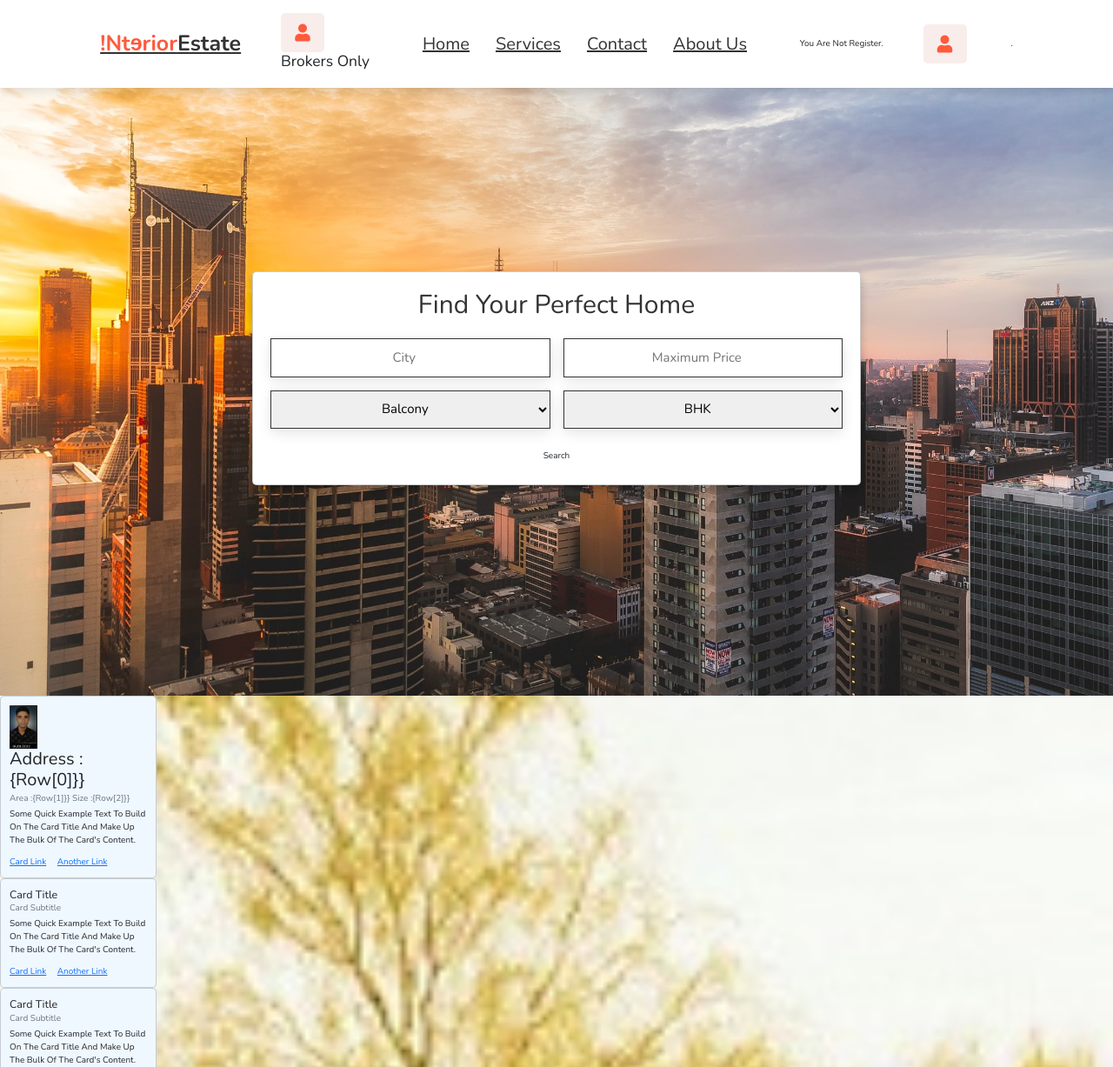
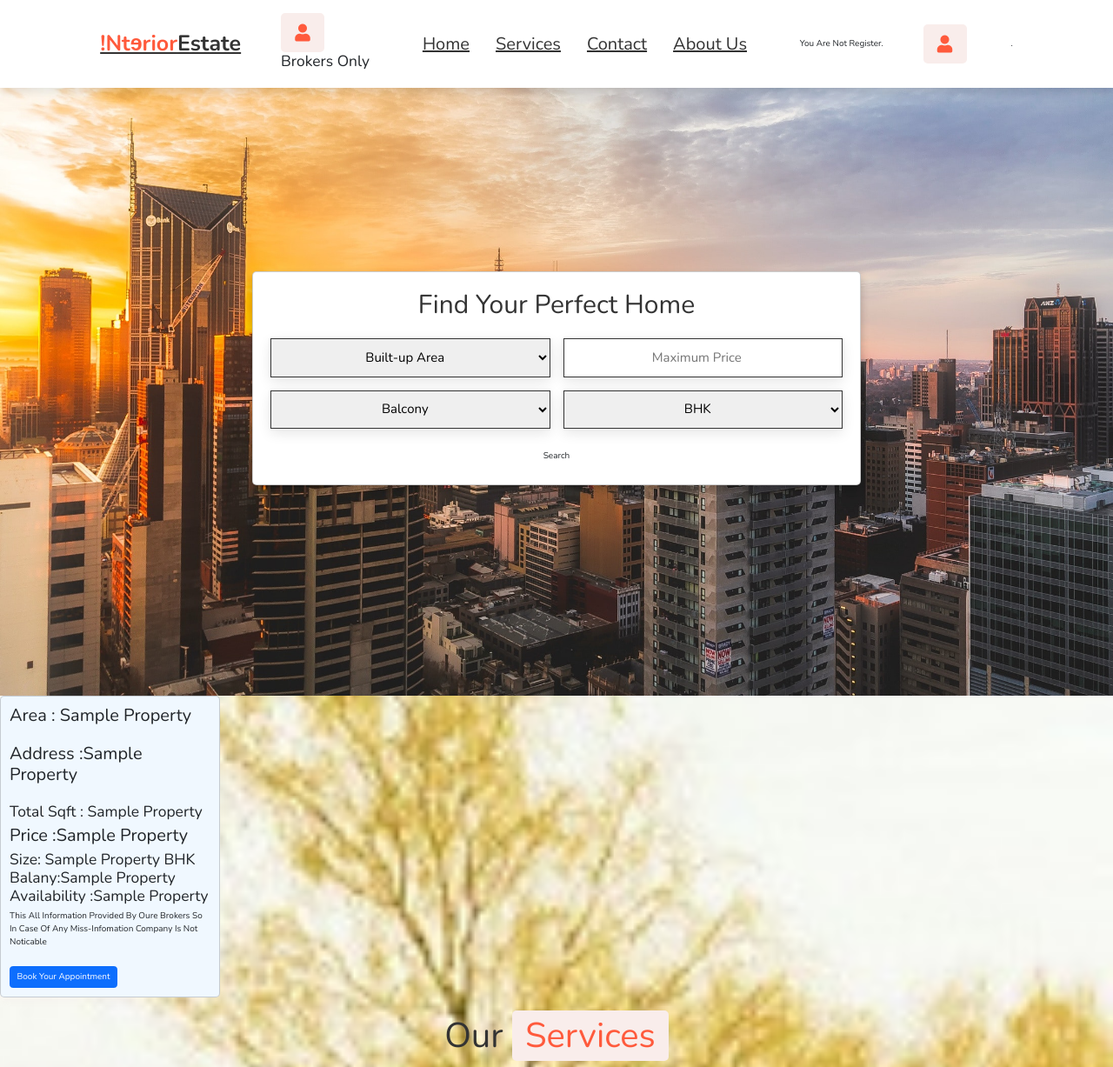
Before and after one commit to mohitdubey132/house-selling-and-price-prediction1, a Flask app: page / in a window 1280 px wide. Shown: the top 1227 px of the page at 87% size. Run offline with Flask 2, Linux system fonts and the light colour scheme; a database or web service that is not in the repository returns one stand-in record (values such as "Sample title"); parts of the project's set-up code (start-up, migrations or seed data) failed here and were passed over; some libraries are stand-ins or nearby versions.

Commit message:
working on book appointments

```diff
--- a/Templates/index.html
+++ b/Templates/index.html
@@ -92,7 +92,12 @@
 
         <div class="inputBox">
 
-            <input type="search" name="City" placeholder="City" id="">
+            <select name="Area_type" id="">
+                <option value="Built-up Area">Built-up Area</option>
+                <option value="Carpet Area"> Carpet area</option>
+                <option value="Plot Area"> Plot Area</option>
+                <option value="Super built-up Area"> Super built-up Area</option>
+            </select>
             <input type="search" name="Price" placeholder="Maximum Price" id="">
 
             <select name="Balcony" id="">
@@ -117,51 +122,26 @@
     </form><hr>
 
 </section>
-<div class="card" style="width: 18rem;">
-    <div class="card-body">
-        <img src="{{ url_for('static',filename='uploads_home/mohitofpic.jpg')}}" alt="" height="50px">
-      <h2 class="card-title">Address :{row[0]}} </h2>
-      <h6 class="card-subtitle mb-2 text-muted">Area :{row[1]}} size :{row[2]}} </h6>
-      <p class="card-text">Some quick example text to build on the card title and make up the bulk of the card's content.</p>
-      <a href="#" class="card-link">Card link</a>
-      <a href="#" class="card-link">Another link</a>
-    </div>
-  </div><div class="card" style="width: 18rem;">
-    <div class="card-body">
-      <h5 class="card-title">Card title</h5>
-      <h6 class="card-subtitle mb-2 text-muted">Card subtitle</h6>
-      <p class="card-text">Some quick example text to build on the card title and make up the bulk of the card's content.</p>
-      <a href="#" class="card-link">Card link</a>
-      <a href="#" class="card-link">Another link</a>
-    </div>
-  </div><div class="card" style="width: 18rem;">
-    <div class="card-body">
-      <h5 class="card-title">Card title</h5>
-      <h6 class="card-subtitle mb-2 text-muted">Card subtitle</h6>
-      <p class="card-text">Some quick example text to build on the card title and make up the bulk of the card's content.</p>
-      <a href="#" class="card-link">Card link</a>
-      <a href="#" class="card-link">Another link</a>
-    </div>
-  </div>
-  <div class="row">
-    <div class="col-sm-6">
-      <div class="card">
-        <div class="card-body">
-          <h5 class="card-title">Special title treatment</h5>
-          <p class="card-text">With supporting text below as a natural lead-in to additional content.</p>
-          <a href="#" class="btn btn-primary">Go somewhere</a>
+      <div class="row">
+    {% for row in propertys: %}
+        <div class="col-sm-6">
+        <div class="card">
+            <div class="card-body">
+            <h2 class="card-title">Area : {{row[3]}}</h2><br>
+            <h2>Address :{{row[4]}} </h2><br>
+            <h3>total Sqft : {{row[1]}}</h3>
+            <h2>Price :{{row[2]}} </h2>
+            <h3>size: {{row[5]}} BHK
+                Balany:{{row[6] }} <br>
+                availability :{{row[8]}}
+
+            </h3>
+            <p class="card-text">This all information provided by oure Brokers so in case of any miss-infomation company is not noticable </p>
+            <a href="/book_appointment/{{row[0]}} " class="btn btn-primary">Book your Appointment </a>
+            </div>
         </div>
-      </div>
-    </div>
-    <div class="col-sm-6">
-      <div class="card">
-        <div class="card-body">
-          <h5 class="card-title">Special title treatment</h5>
-          <p class="card-text">With supporting text below as a natural lead-in to additional content.</p>
-          <a href="#" class="btn btn-primary">Go somewhere</a>
         </div>
-      </div>
-    </div>
+    {% endfor %}
   </div>
 <section class="services" id="services">
 
--- a/db.py
+++ b/db.py
@@ -28,6 +28,20 @@ def create_customers(f1,mobile,email,password):
                   conn.commit()
                   count = cur.rowcount
                   conn.close()
+#----------------------------------------------------------------------------------#
+     # get propertys
+def get_property():
+   try:
+      cur,conn =connect_db()
+      query_To_get_property="select * from property"
+      cur.execute(query_To_get_property)
+      records = cur.fetchall()
+      count = cur.rowcount
+      return records
+   finally:
+      conn.commit()
+      count= cur.rowcount
+      conn.close()
 
 
 # --------------------------------------------------------------------------------#
--- a/main.py
+++ b/main.py
@@ -42,7 +42,8 @@ conn.close()
 
 @app.route("/")
 def index():
-    return render_template("index.html")
+    Property =db.get_property()
+    return render_template("index.html" ,propertys= Property )
 @app.route("/pass" ,methods=["POST"])
 def start():
     num = random.random()
@@ -238,6 +239,14 @@ def reschedule_app(id):
     pass
     return redirect("/index.html")
 #--------------------------------------------------------------------------------------
+   # Book_appointment
+@app.route("/book_appointment/<int:p_id> ",methods=['POST','GET'])
+def book_appointment_customer(p_id):
+    print(pid)
+    #print(b_id)
+   # print(c_id)
+    return 1
+#--------------------------------------------------------------------------------------
 @app.route("/add_proprtry",methods=['POST'])
 def add_proprtrys():
     if request.method=="POST":
```
Also changed, not shown: 1 other file.
